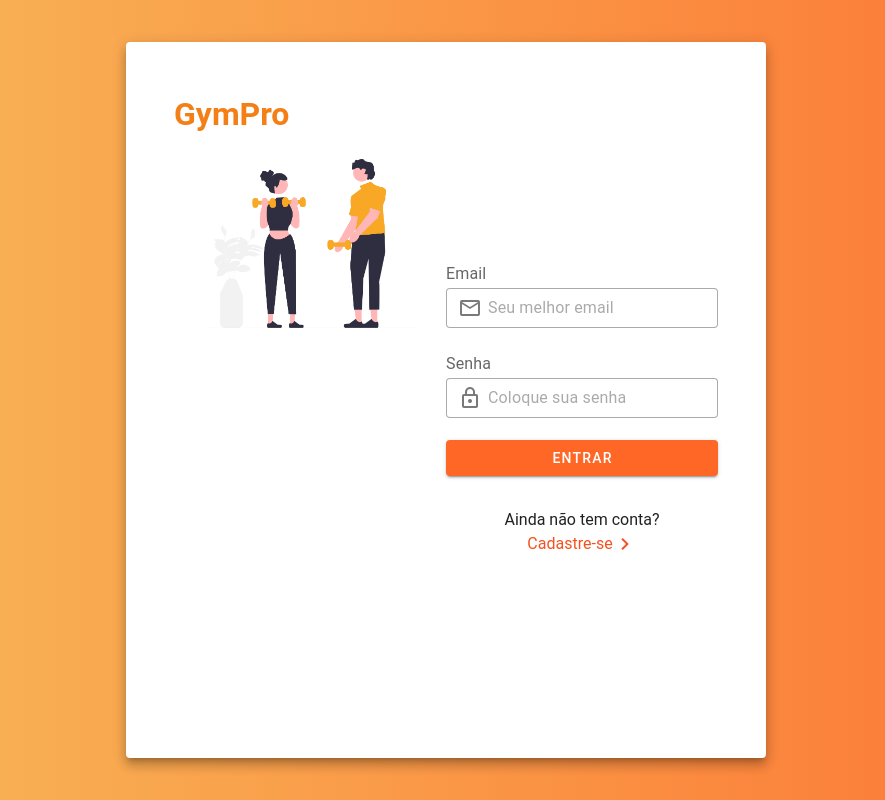
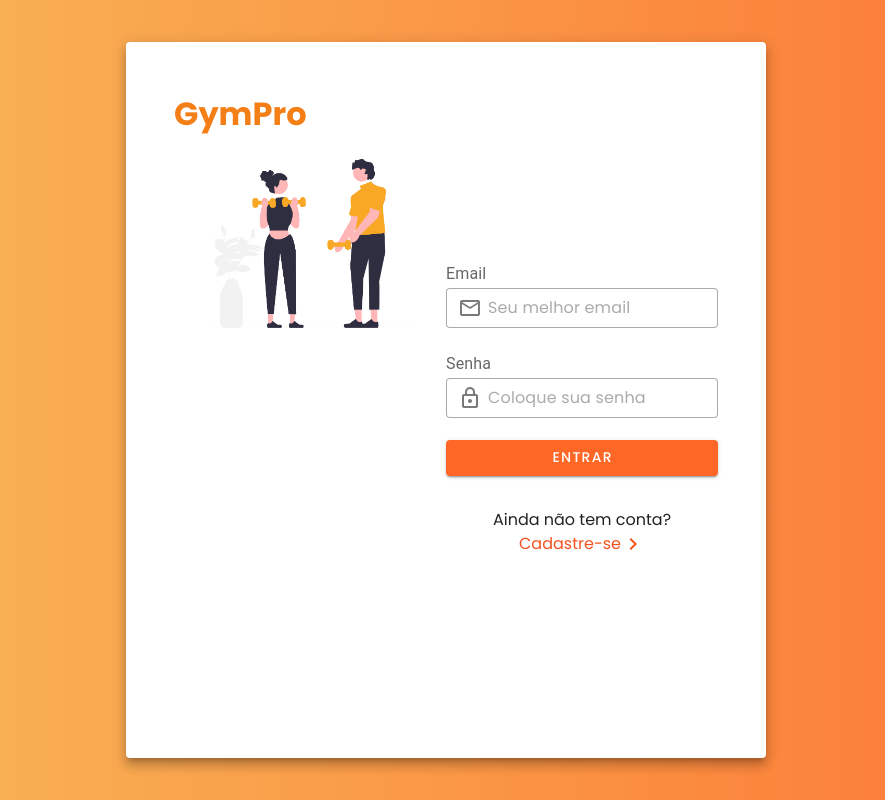
Before and after one commit to 0Duarte/Projeto-DevInHouse-SENAI-FrontEnd, a Vue app in the folder Projeto-modulo-1/: page / in a window 1280 px wide. Shown: the whole page, without its empty margins (194-1079 px from the left). Built offline with nearby package versions, Linux system fonts and the light colour scheme.

Commit message:
style: adiciona nova fonte

```diff
--- a/Projeto-modulo-1/src/assets/main.css
+++ b/Projeto-modulo-1/src/assets/main.css
@@ -1,5 +1,9 @@
+@import url('https://fonts.googleapis.com/css2?family=Inter:wght@100;200;300;400;500;600;700;800;900&family=Poppins:ital,wght@0,100;0,200;0,300;0,400;0,500;0,600;0,700;0,800;0,900;1,100;1,200;1,300;1,400;1,500;1,600;1,700;1,800;1,900&display=swap');
+
 :root {
     --color-primary: rgb(246, 86, 38);
+    font-family: 'Inter', sans-serif;
+    font-family: 'Poppins', sans-serif;
   }
 body{
     height: 100vh;
```
